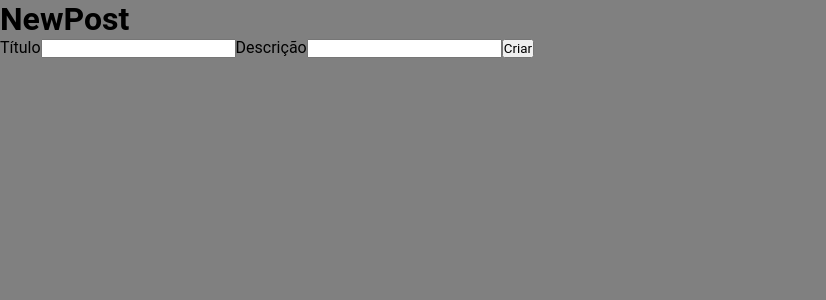
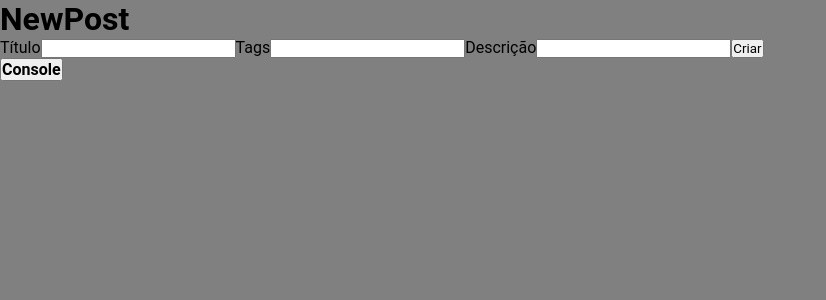
Before and after one commit to jojosuelobo/babel, a React (Vite) app: page /newpost in a window 1280 px wide. Shown: the top 300 px of the page, without its empty margins (0-826 px from the left). Built offline with nearby package versions, Linux system fonts and the light colour scheme; no server answers; data requests are answered from the project's data file; sample sign-in values are in the browser's storage; a web font is replaced by a local one.

Commit message:
post de tags no const post

```diff
--- a/package.json
+++ b/package.json
@@ -16,6 +16,7 @@
     "@supabase/supabase-js": "^2.33.2",
     "axios": "^1.5.0",
     "firebase": "^10.4.0",
+    "moment": "^2.29.4",
     "react": "^18.2.0",
     "react-dom": "^18.2.0",
     "react-icons": "^4.11.0",
--- a/src/hooks/useFetch.js
+++ b/src/hooks/useFetch.js
@@ -104,7 +104,6 @@ export const useFetch = (url) => {
     httpRequest();
   }, [config]);
 
-  console.log(config);
 
   return { data, httpConfig, loading, error };
 };
--- a/src/pages/Login/index.jsx
+++ b/src/pages/Login/index.jsx
@@ -29,7 +29,6 @@ export default function Login() {
   };
 
   useEffect(() => {
-    console.log(authError);
     if (authError) {
       setError(authError);
     }
--- a/src/pages/NewPost/index.jsx
+++ b/src/pages/NewPost/index.jsx
@@ -1,29 +1,38 @@
 // eslint-disable-next-line no-unused-vars
 import styles from './NewPost.module.sass'
 
+import moment from 'moment/moment'
 import { useState } from 'react'
 import { useFetch } from '../../hooks/useFetch'
 
 export default function NewPost() {
+    const teste = () => {
+        const tagArray = tagInput.split(",").map((tag) => tag.trim())
+        const filteredTags = tagArray.filter((tag) => tag !== "");
+        setTags(filteredTags);
+    }
+
     const [titulo, setTitulo] = useState('')
-    //const [tag, setTag] = useState([])
+    const dataPostagem = moment().format('L')
+    const [tagInput, setTagInput] = useState('')
+    const [tag, setTags] = useState([])
     const [descricao, setDescricao] = useState('')
     const url = 'http://localhost:3000/posts'
-    const { httpConfig, loading } = useFetch(url);
+    const { httpConfig, loading } = useFetch(url)
 
     const handleSubmit = async (e) => {
         e.preventDefault();
+
+        const tagArray = tagInput.split(",").map((tag) => tag.trim())
+        const filteredTags = tagArray.filter((tag) => tag !== "");
+        setTags(filteredTags);
 
         const idPost = Math.floor(Math.random() * 1000)
         const post = {
             id: idPost,
             titulo,
-            data_postagem: "2023-09-20",
-            tags_relacionadas: [
-                "receitas",
-                "culinária",
-                "aperitivos"
-            ],
+            data_postagem: dataPostagem,
+            tags_relacionadas: tag,
             descricao,
             nome_usuario: "JOJOSUELOBO",
             itens_lista: [
@@ -42,7 +51,8 @@ export default function NewPost() {
             ]
         }
 
-        httpConfig(post, "POST")
+        console.log(post)
+        //httpConfig(post, "POST")
 
         // Clear dos campos
     }
@@ -57,11 +67,20 @@ export default function NewPost() {
                 </label>
 
                 <label>
+                    Tags
+                    <input
+                        type="text"
+                        onChange={(e) => setTagInput(e.target.value)}
+                    />
+                </label>
+
+                <label>
                     Descrição
                     <input type="text" onChange={(e) => setDescricao(e.target.value)} />
                 </label>
                 {loading ? <p>Aguarde!</p> : <input type="submit" value="Criar" />}
             </form>
+            <button onClick={teste}>Console</button>
         </div>
     )
 }
```
Also changed, not shown: 1 other file (tests, documents, lock files or other folders).
